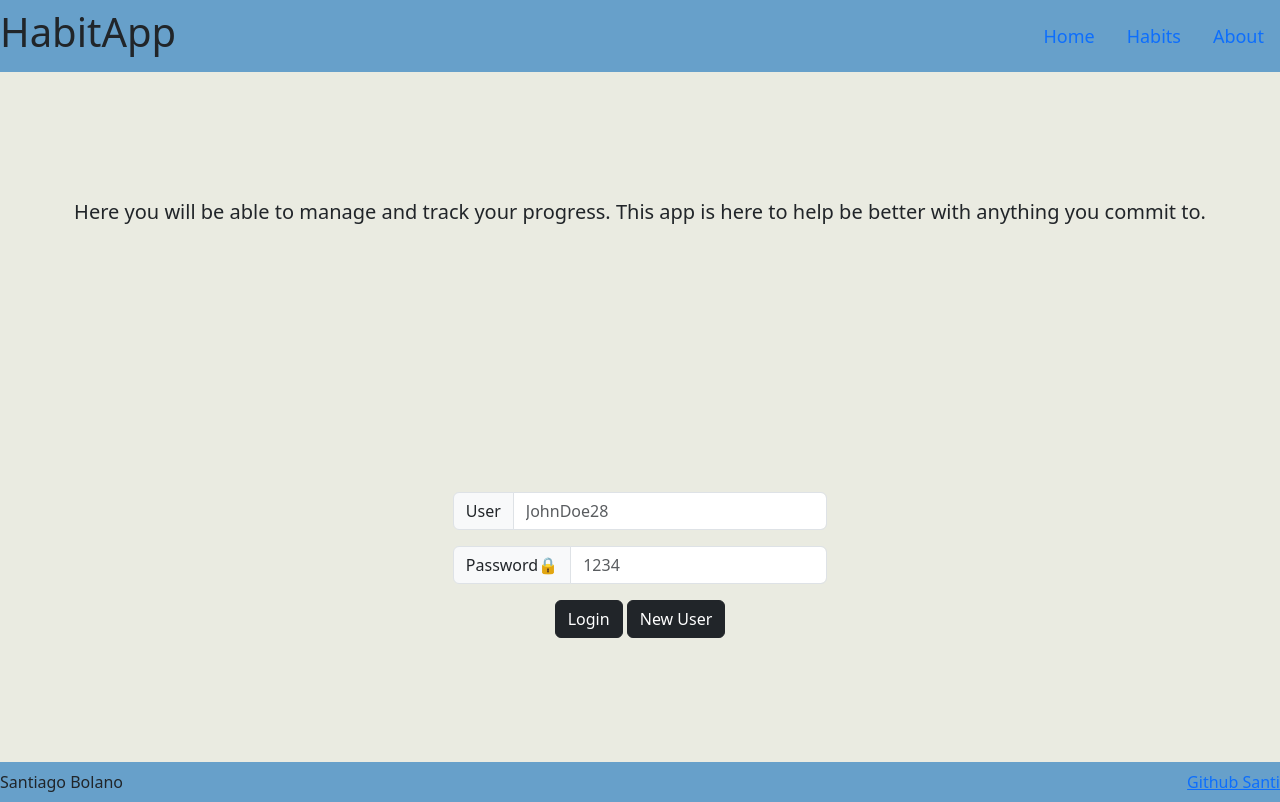
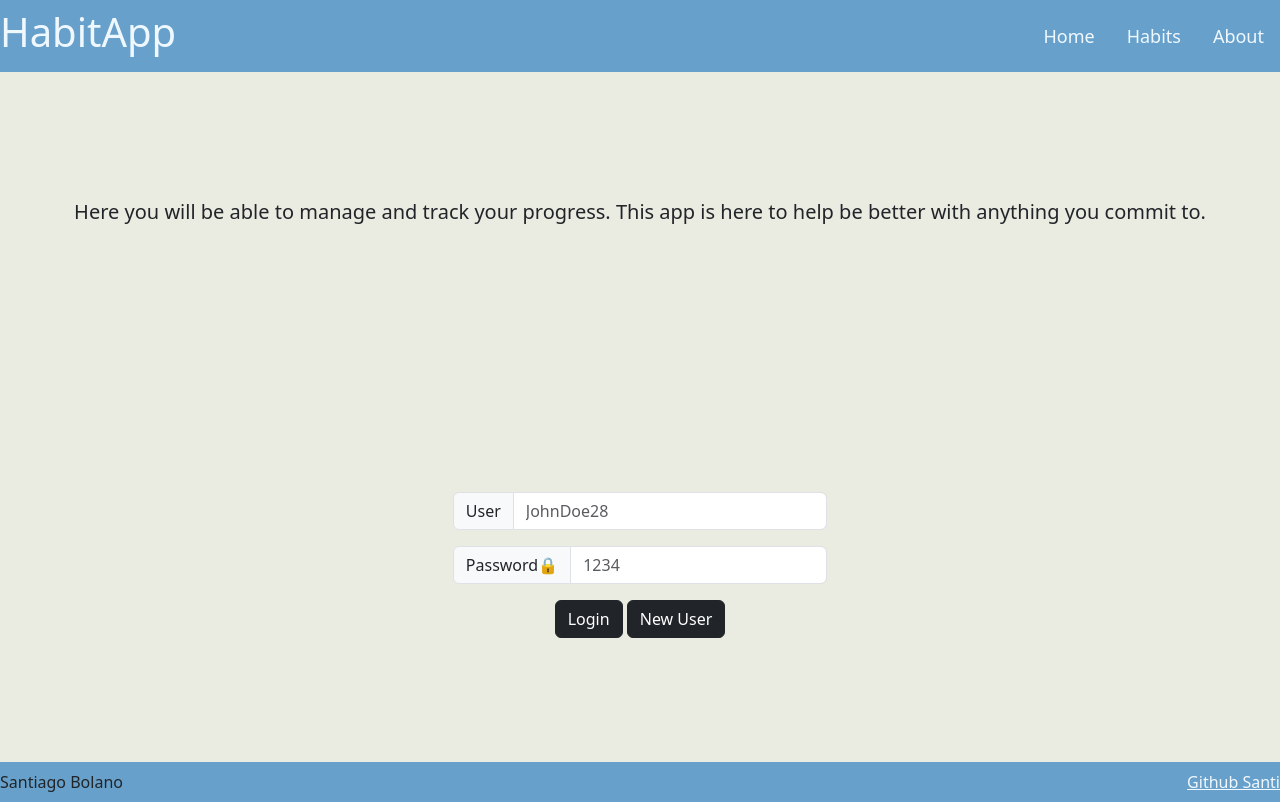
Before and after one commit to santiago28b/startup, a plain HTML site: page startup-html/index.html in a window 1280 px wide. Drawn offline with nearby package versions, Linux system fonts and the light colour scheme.

Commit message:
text color fixed

```diff
--- a/startup-html/index.html
+++ b/startup-html/index.html
@@ -17,7 +17,7 @@
                 <h1>HabitApp</h1>
                 <ul class="nav justify-content-end">
                     <li class="nav-item">
-                      <a class="nav-link active" aria-current="page" href="#">Home</a>
+                      <a class="nav-link" aria-current="page" href="#">Home</a>
                     </li>
                     <li class="nav-item">
                       <a class="nav-link" href="habits.html">Habits</a>
--- a/startup-html/main.css
+++ b/startup-html/main.css
@@ -5,6 +5,12 @@ body {
   }
 header nav ul {
     font-size: large;
+}
+.nav-link{
+    color: aliceblue;
+}
+nav h1{
+    color: aliceblue;
 }
 main {
     flex: 1 calc(100vh - 110px);
@@ -17,3 +23,6 @@ main {
     --bs-bg-opacity:1;
     background-color: rgb(234, 235, 225) !important;
   }
+  footer a{
+    color: aliceblue;
+  }
```
